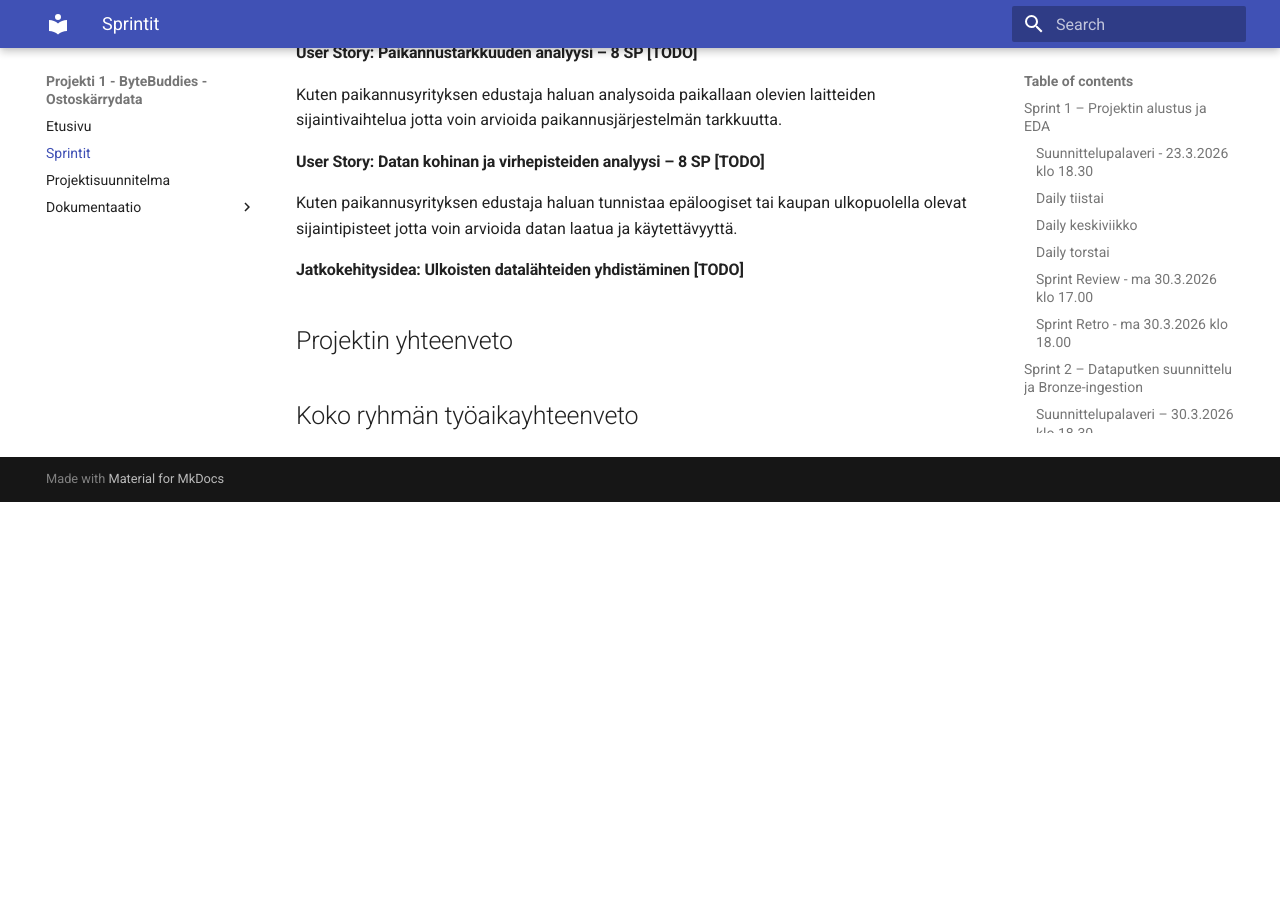
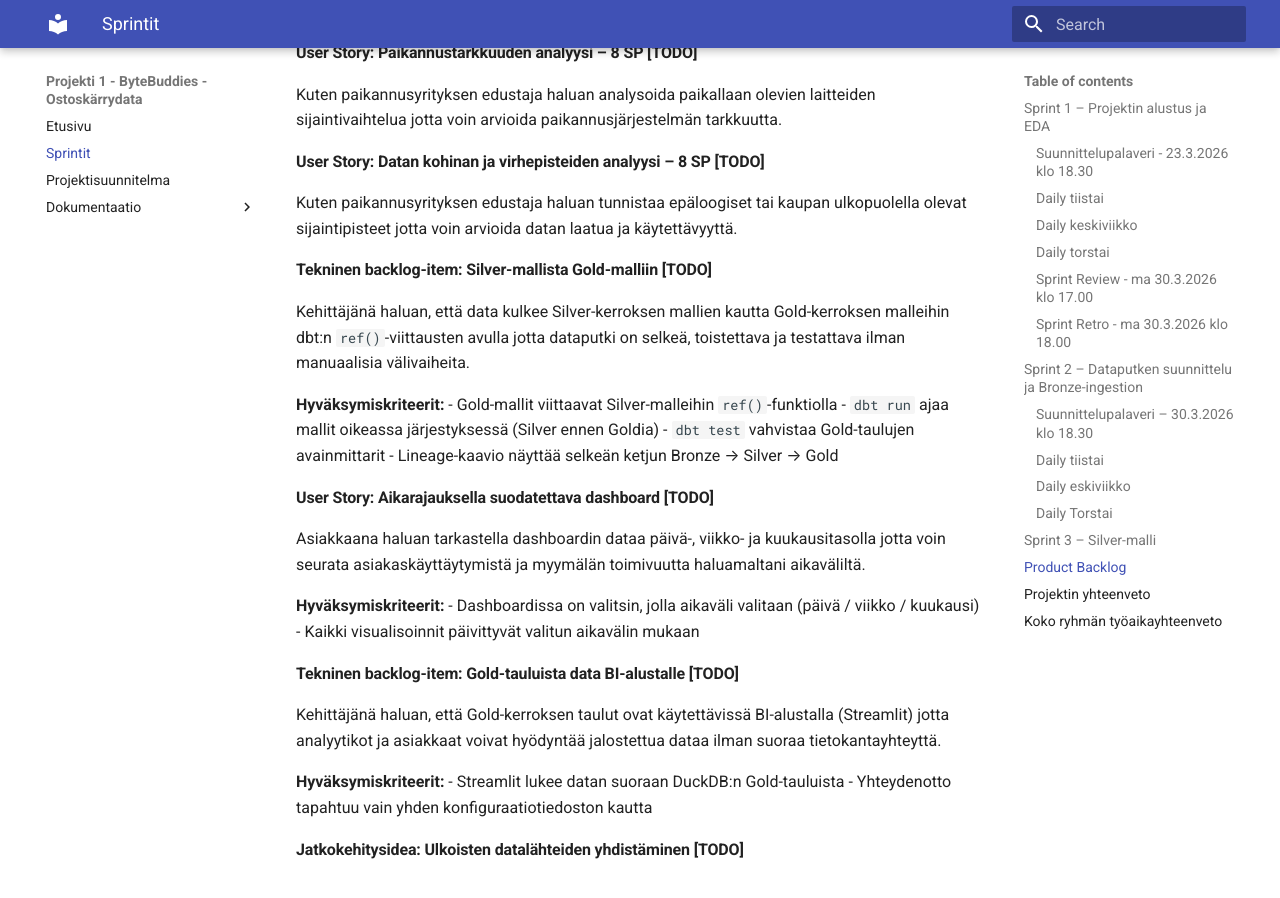
Before and after one commit to mitro54/uwb-shopping-cart-analytics-pipeline, an MkDocs documentation site: the page built from docs/sprintit.md, in a window 1280 px wide and 900 px high, scrolled down 7403 px. Built offline with MkDocs 1.6.1 and Material for MkDocs 9.7.7, drawn with Linux system fonts in a browser that asks for light colours; before the commit the page ends 7905 px from its top, so only the background shows below that.

Commit message:
Technical backlog ja user storyt lisatty

```diff
--- a/docs/sprintit.md
+++ b/docs/sprintit.md
@@ -310,6 +310,38 @@ Kuten paikannusyrityksen edustaja
 haluan tunnistaa epäloogiset tai kaupan ulkopuolella olevat sijaintipisteet
 jotta voin arvioida datan laatua ja käytettävyyttä.
 
+#### Tekninen backlog-item: Silver-mallista Gold-malliin [TODO]
+
+Kehittäjänä
+haluan, että data kulkee Silver-kerroksen mallien kautta Gold-kerroksen malleihin dbt:n `ref()`-viittausten avulla
+jotta dataputki on selkeä, toistettava ja testattava ilman manuaalisia välivaiheita.
+
+**Hyväksymiskriteerit:**
+- Gold-mallit viittaavat Silver-malleihin `ref()`-funktiolla
+- `dbt run` ajaa mallit oikeassa järjestyksessä (Silver ennen Goldia)
+- `dbt test` vahvistaa Gold-taulujen avainmittarit
+- Lineage-kaavio näyttää selkeän ketjun Bronze → Silver → Gold
+
+#### User Story: Aikarajauksella suodatettava dashboard [TODO]
+
+Asiakkaana
+haluan tarkastella dashboardin dataa päivä-, viikko- ja kuukausitasolla
+jotta voin seurata asiakaskäyttäytymistä ja myymälän toimivuutta haluamaltani aikaväliltä.
+
+**Hyväksymiskriteerit:**
+- Dashboardissa on valitsin, jolla aikaväli valitaan (päivä / viikko / kuukausi)
+- Kaikki visualisoinnit päivittyvät valitun aikavälin mukaan
+
+#### Tekninen backlog-item: Gold-tauluista data BI-alustalle [TODO]
+
+Kehittäjänä
+haluan, että Gold-kerroksen taulut ovat käytettävissä BI-alustalla (Streamlit)
+jotta analyytikot ja asiakkaat voivat hyödyntää jalostettua dataa ilman suoraa tietokantayhteyttä.
+
+**Hyväksymiskriteerit:**
+- Streamlit lukee datan suoraan DuckDB:n Gold-tauluista
+- Yhteydenotto tapahtuu vain yhden konfiguraatiotiedoston kautta
+
 #### Jatkokehitysidea: Ulkoisten datalähteiden yhdistäminen [TODO]
 
 ## Projektin yhteenveto
```
